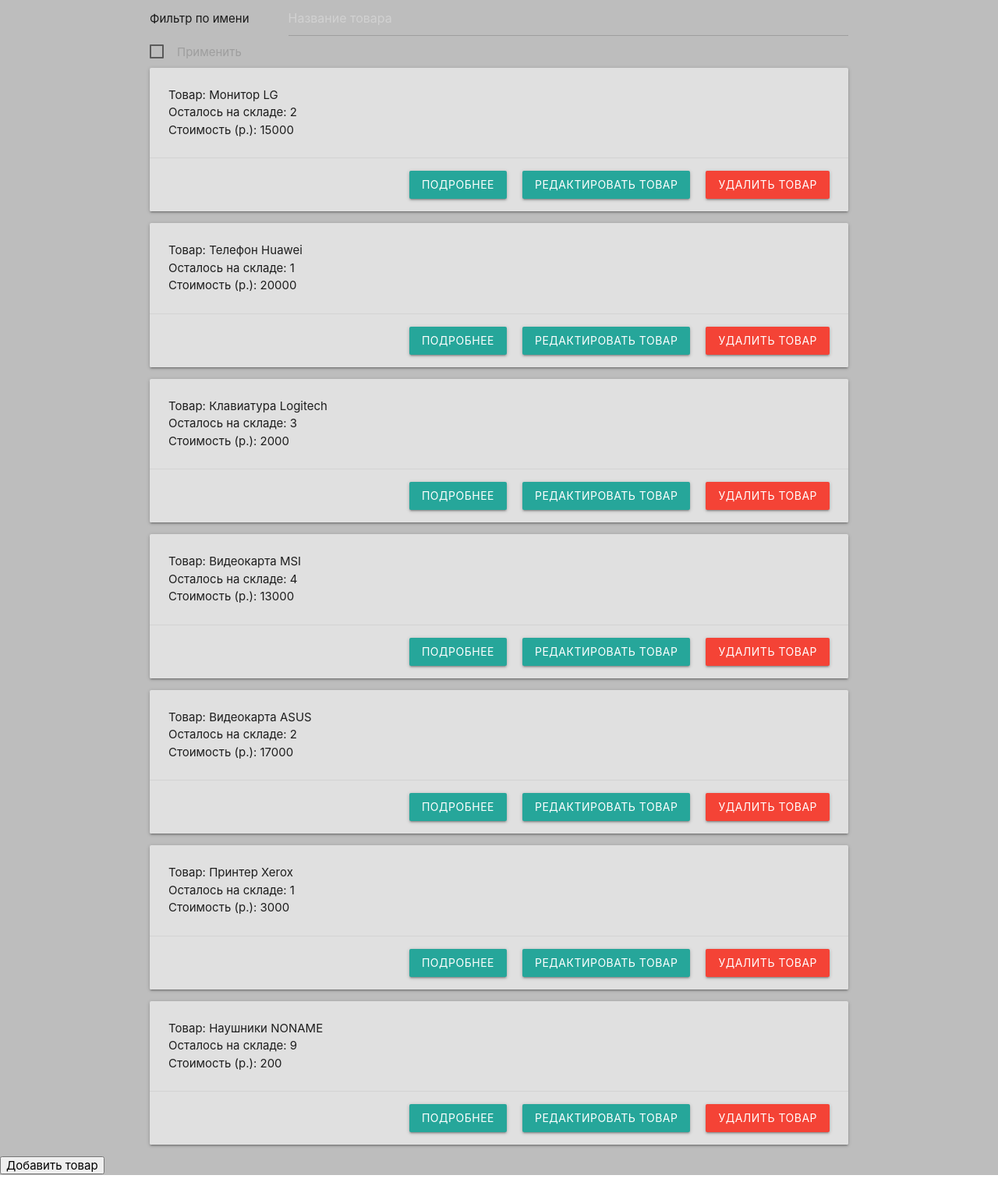
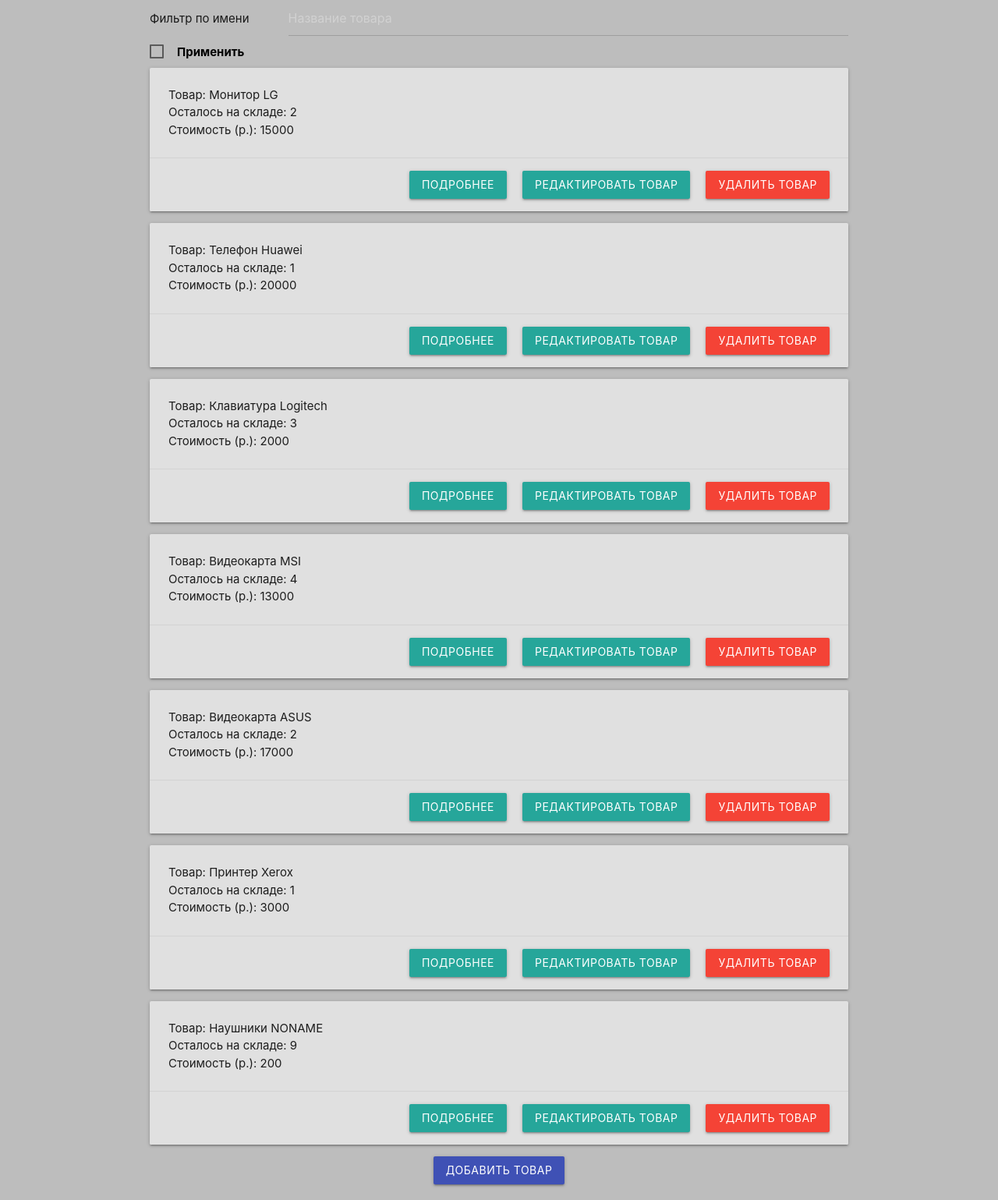
Before and after one commit to Eraphion/ProductsAccounter, a React (Create React App) app: page / in a window 1280 px wide. Shown: the whole page at 78% size. Before the commit the page ends 1507 px from the top, so only its background shows below. Built offline with nearby package versions, Linux system fonts and the light colour scheme.

Commit message:
Completed product table styling

```diff
--- a/src/Components/ProductTable/Component.js
+++ b/src/Components/ProductTable/Component.js
@@ -25,10 +25,19 @@ const filterOptions = {isFiltered, filterName};
                         onChange={(e) => setFilterName(e.target.value)}
                     ></input>
                 </div>
-                <label><input type="checkbox" value={isFiltered} onClick={() => setFiltered(!isFiltered)}></input><span>Применить</span></label>
+                <label>
+                    <input
+                        type="checkbox"
+                        value={isFiltered}
+                        onClick={() => setFiltered(!isFiltered)}>
+                    </input>
+                    <span className="highlight">Применить</span>
+                </label>
             </div>
             <ProductList {...filterOptions}/>
-            <button onClick={toAddProduct}>Добавить товар</button>
+            <div className="horizontalAlign">
+                <button className="btn btn-larger indigo mgbottom-20" onClick={toAddProduct}>Добавить товар</button>
+            </div>
         </div>
     );
 }
--- a/src/Components/ProductTable/Style.css
+++ b/src/Components/ProductTable/Style.css
@@ -6,3 +6,14 @@
     flex-shrink: 0;
     margin-right: 50px;
 }
+.highlight {
+    color: black;
+    font-weight: bold;
+}
+.horizontalAlign {
+    display: flex;
+    justify-content: center;
+}
+.mgbottom-20 {
+    margin-bottom: 20px;
+}
```
